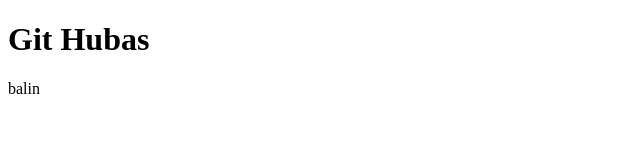
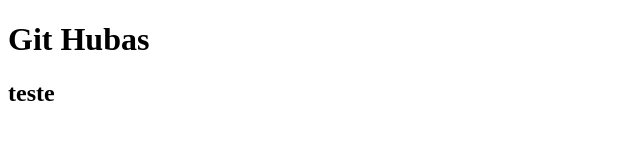
Before and after one commit to MKreski/ProjetoGitHub, a plain HTML site: page index.html in a window 1280 px wide. Shown: the full height of the page, 0-640 px from the left. Drawn offline with Linux system fonts and the light colour scheme.

Commit message:
Update index.html

```diff
--- a/index.html
+++ b/index.html
@@ -8,6 +8,6 @@
 </head>
 <body>
     <h1>Git Hubas</h1>
-    <p>balin</p>
+    <h2>teste</h2>
 </body>
 </html>
```
